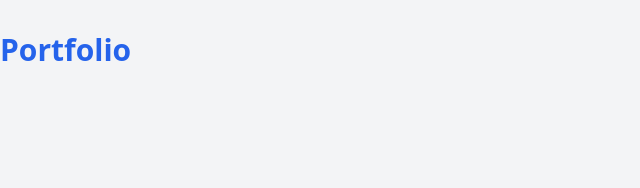
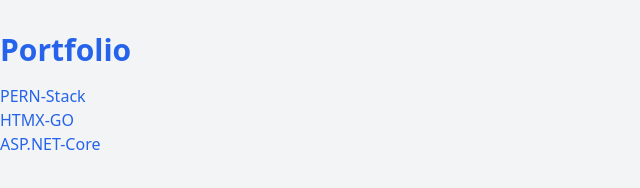
Before and after one commit to Chapman-John/Portfolio, a plain HTML site: page index.html in a window 1280 px wide. Shown: the whole page, without its empty margins (0-640 px from the left). Drawn offline with nearby package versions, Linux system fonts and the light colour scheme.

Commit message:
Update index.html

```diff
--- a/index.html
+++ b/index.html
@@ -11,6 +11,11 @@
 <body class="bg-gray-100">
     <div class="container mx-auto">
         <h1 class="text-3xl font-bold mt-8 text-blue-600">Portfolio</h1>
+        <ul class="mt-4">
+            <li><a href="https://github.com/Chapman-John/PERN-Stack" class="text-blue-600 hover:underline">PERN-Stack</a></li>
+            <li><a href="https://github.com/Chapman-John/HTMX-GO" class="text-blue-600 hover:underline">HTMX-GO</a></li>
+            <li><a href="https://github.com/Chapman-John/ASP.NET-Core" class="text-blue-600 hover:underline">ASP.NET-Core</a></li>
+        </ul>
     </div>
 </body>
 
```
